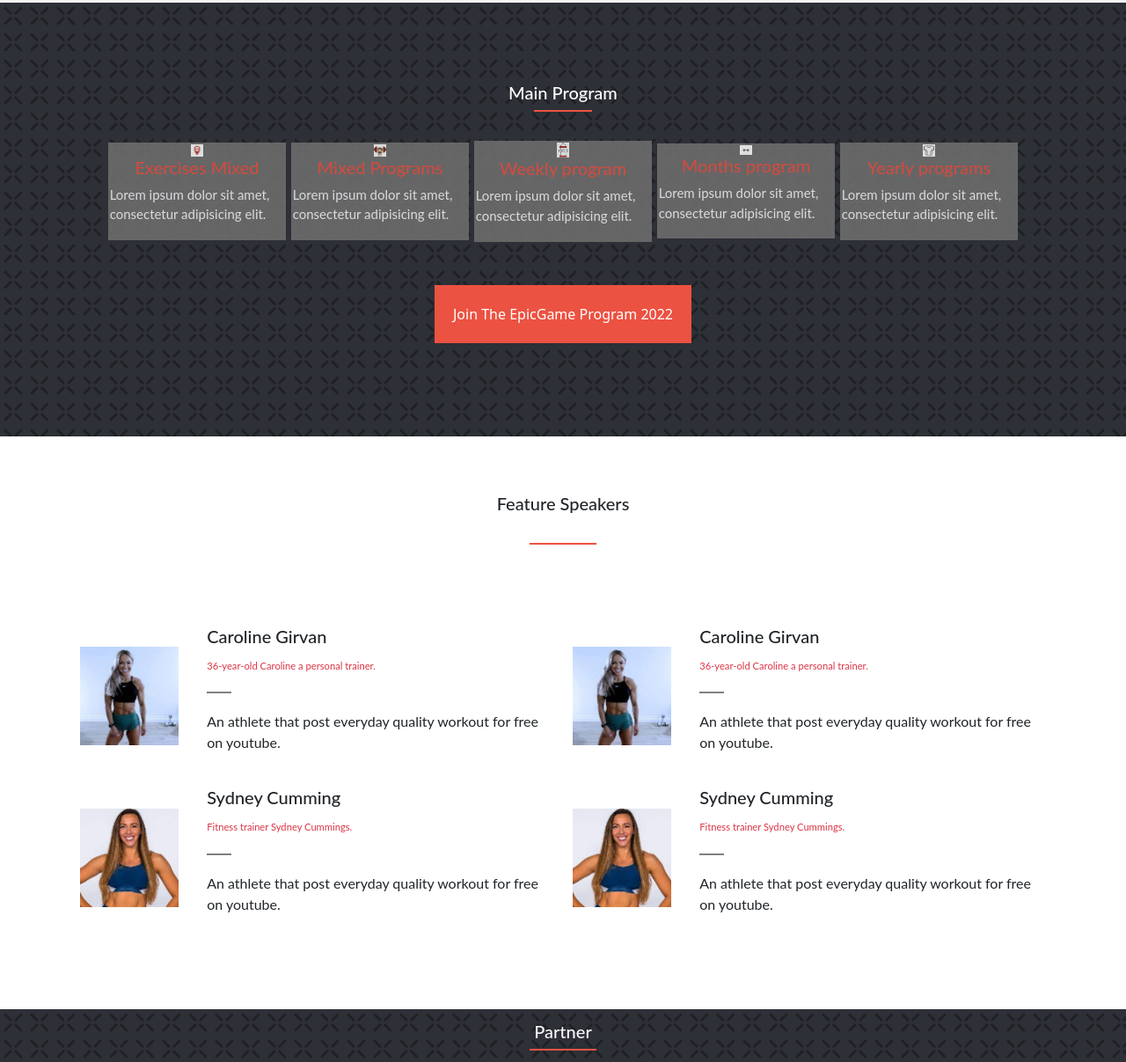
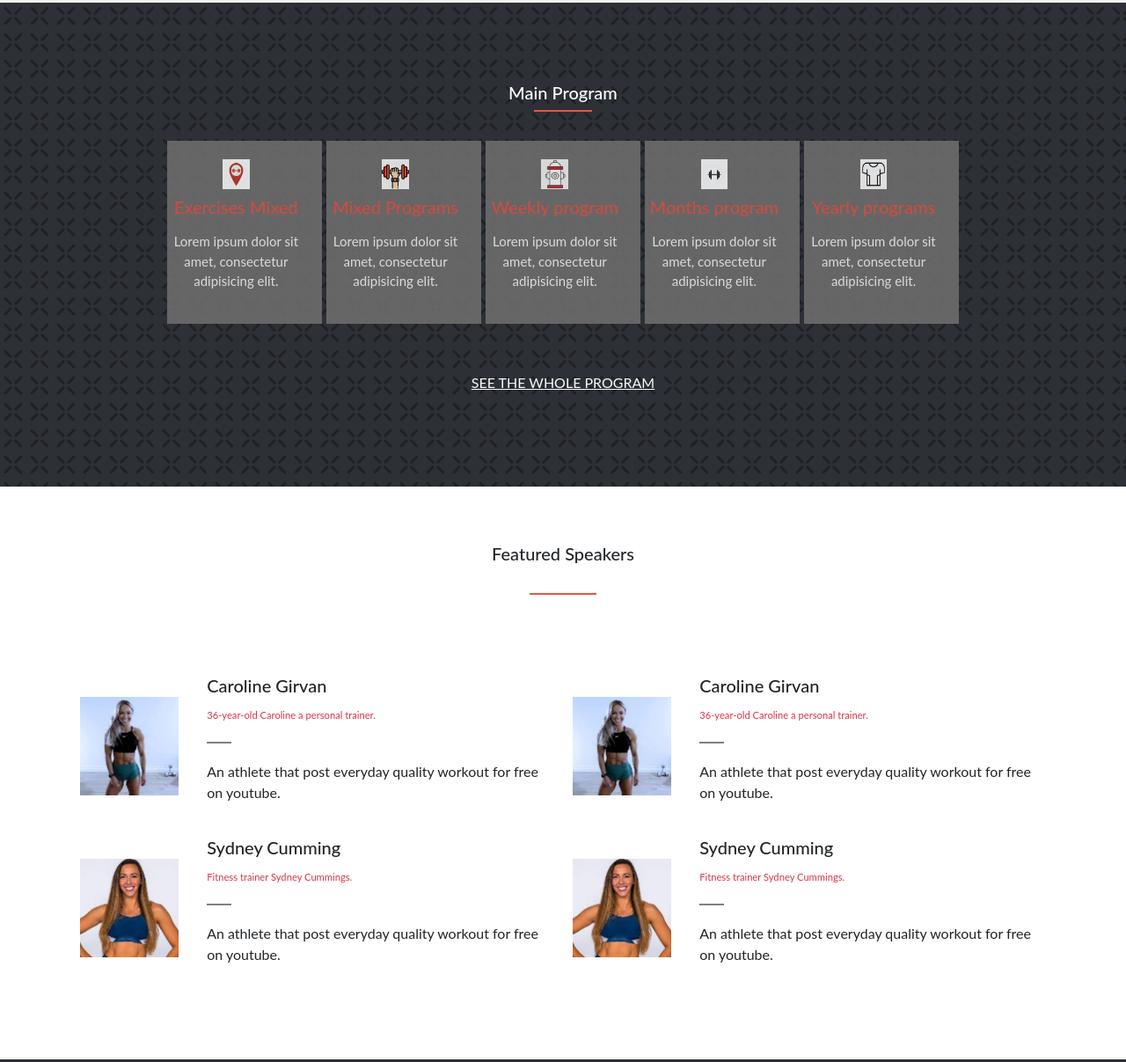
Before and after one commit to Suzi216/Capstone_project1, a website: page index.html in a window 1280 px wide. Shown: the part 695-1902 px from the top of the page at 88% size. Drawn offline with nearby package versions, Linux system fonts and the light colour scheme.

Commit message:
Fixing the errors pointed by the review

```diff
--- a/index.html
+++ b/index.html
@@ -12,7 +12,7 @@
     <title> Fitness page</title>
   </head>
   <body>
-    <div class="fornav">
+    <header class="fornav">
       <nav class="navbar py-0 navbar-light bg-dark justify-content-end">
         <a class="nav-item nav-link" href="#"> <img src="images/angellist.png" alt="Tags"></a>
         <a class="nav-item nav-link" href="#"> <img src="images/twitter.png" alt="Tags"> </a>
@@ -20,7 +20,7 @@
         <a class="nav-item nav-link" href="#">My Page</a>
         <a class="nav-item nav-link" href="#">Logout</a>
       </nav>
-    </div>
+    </header>
 
     <nav class="navig">
       <img class="x" src="images/Enabled.png" alt="">
@@ -34,7 +34,7 @@
       <a href="#">News</a>
       <a href="#">Campains</a>
     </nav>
-    <div class="wrapper1">
+    <section class="wrapper1">
       <img class="hamburger" src="images/hamburger1.png" alt="">
       <div class="container p-5">
         <div  class="container pt-0 p-3 mt-5 ">
@@ -49,87 +49,47 @@
          <p>@EPIC all rights reserved 2022.Epic game. 2020</p>
        </div>
       </div>
-    </div>
-
-    <div class="wrapper2">
+    </section>
+    <section class="wrapper2">
      <h5 class="text-prog">Main Program</h5>
      <div class="line"></div>
      <div class="card-wrap">
        <div class="cart">
          <img src="images/gym1.png" alt="">
          <h5>Exercises Mixed</h5>
-         <p class="text-light" >Lorem ipsum dolor sit amet, consectetur adipisicing elit.</p>
+         <p class="text-light text-center" >Lorem ipsum dolor sit amet, consectetur adipisicing elit.</p>
        </div>
        <div class="cart">
          <img src="images/gym2.jpg" alt="">
          <h5>Mixed Programs</h5>
-         <p class="text-light">Lorem ipsum dolor sit amet, consectetur adipisicing elit.</p>
+         <p class="text-light text-center">Lorem ipsum dolor sit amet, consectetur adipisicing elit.</p>
        </div>
        <div class="cart">
          <img src="images/gym3.png" alt="">
          <h5>Weekly program</h5>
-         <p class="text-light">Lorem ipsum dolor sit amet, consectetur adipisicing elit.</p>
+         <p class="text-light text-center">Lorem ipsum dolor sit amet, consectetur adipisicing elit.</p>
        </div>
        <div class="cart">
          <img src="images/gym4.png" alt="">
          <h5>Months program</h5>
-         <p class="text-light">Lorem ipsum dolor sit amet, consectetur adipisicing elit.</p>
+         <p class="text-light text-center">Lorem ipsum dolor sit amet, consectetur adipisicing elit.</p>
        </div>
        <div class="cart">
          <img src="images/gym5.jpg" alt="">
          <h5>Yearly programs</h5>
-         <p class="text-light">Lorem ipsum dolor sit amet, consectetur adipisicing elit.</p>
+         <p class="text-light text-center">Lorem ipsum dolor sit amet, consectetur adipisicing elit.</p>
        </div>
      </div>
      <div class="btn-container">
        <button type="button" class="button">Join The EpicGame Program 2022</button>
      </div>
-    </div>
-    <div class="wrapper3">
-      <h5 class="text"> Feature Speakers</h5>
-      <div class="line"></div>
-      <div class="speaker-wrap">
-        <section class="speakers">
-          <img class="speaker-img" src="images/speaker1.jpg" alt="">
-          <div class="side-info">
-            <h5 class="title">a</h5>
-            <span class=" about text-danger"></span>
-            <div class="line-"></div>
-            <p class="disc"></p>
-          </div>
-        </section>
-        <section class="speakers">
-          <img class="speaker-img" src="images/speaker1.jpg" alt="">
-          <div class="side-info">
-            <h5 class="title">a</h5>
-            <span class="about text-danger"></span>
-            <div class="line-"></div>
-            <p class="disc"></p>
-          </div>
-        </section>
-        <section class="speakers">
-          <img class="speaker-img" src="images/speaker1.jpg" alt="">
-          <div class="  side-info">
-            <h5 class="title">a</h5>
-            <span class="about text-danger"></span>
-            <div class="line-"></div>
-            <p class="disc"></p>
-          </div>
-        </section>
-        <section class="speakers">
-          <img class="speaker-img" src="images/speaker2.jpg" alt="">
-          <div class="side-info">
-            <h5 class="title">a</h5>
-            <span class="about text-danger"></span>
-            <div class="line-"></div>
-            <p class="disc"> </p>
-          </div>
-        </section>
-
-      </div>
-
-    </div>
-    <div class=" wrapper4">
+     <div id="see-link">
+       <p class="text-light"><u>SEE THE WHOLE PROGRAM</u></p>
+     </div>
+   </section>
+    <section class="wrapper3">
+    </section>
+    <section class=" wrapper4">
       <h5 class="text-light text-center">Partner</h5>
       <div class="line"></div>
       <section class="d-flex flex-row  justify-content-center  p-4">
@@ -139,15 +99,15 @@
         <p class=" text-light p-3">Twitter</p>
         <p class=" text-light p-3">Youtube</p>
       </section>
-    </div>
-    <div class="wrapper5">
+    </section>
+    <footer class="wrapper5">
       <div class="p-5 border">
         <div class="d-flex flex-row justify-content-center align-items-center align-content-center p-2">
-          <img class="w-50 p-3" src="images/logos.png" alt="">
+          <img class="w-50 p-3" src="images/logoss.png" alt="">
           <p class="font-weight-bold"> <strong>2015 Gym Workouts. Some Rights Reserved.</strong> </p>
         </div>
       </div>
-    </div>
+    </footer>
 
   </body>
 </html>
--- a/main.js
+++ b/main.js
@@ -41,18 +41,54 @@ const speakers = [
   },
 ];
 
-const images = document.getElementsByClassName('speaker-img');
-const titles = document.getElementsByClassName('title');
-const about = document.getElementsByClassName('about');
-const discription = document.getElementsByClassName('disc');
+function feature() {
+  const wrapper = document.getElementsByClassName('wrapper3');
+  const h5 = document.createElement('h5');
+  h5.className = 'text';
+  h5.innerText = 'Featured Speakers';
+  wrapper[0].appendChild(h5);
 
-const array = document.getElementsByClassName('speakers');
-function feature() {
-  for (let i = 0; i < array.length; i += 1) {
-    titles[i].innerText = speakers[i].title;
-    images[i].src = `${speakers[i].image}`;
-    about[i].innerText = `${speakers[i].text}`;
-    discription[i].innerText = `${speakers[i].description}`;
+  const line = document.createElement('div');
+  line.className = 'line';
+  wrapper[0].appendChild(line);
+
+  const wrap = document.createElement('div');
+  wrap.className = 'speaker-wrap';
+
+  wrapper[0].appendChild(wrap);
+
+  for (let i = 0; i < speakers.length; i += 1) {
+    const speaker = document.createElement('section');
+    speaker.className = 'speakers';
+    wrap.appendChild(speaker);
+
+    const img = document.createElement('img');
+    img.className = 'speaker-img';
+    speaker.appendChild(img);
+    img.src = `${speakers[i].image}`;
+
+    const side = document.createElement('div');
+    side.className = 'side-info';
+    speaker.appendChild(side);
+
+    const hd = document.createElement('h5');
+    hd.className = 'title';
+    side.appendChild(hd);
+    hd.innerText = `${speakers[i].title}`;
+
+    const about = document.createElement('span');
+    about.className = 'about text-danger';
+    side.appendChild(about);
+    about.innerText = `${speakers[i].text}`;
+
+    const line1 = document.createElement('div');
+    line1.className = 'line-';
+    side.appendChild(line1);
+
+    const discription = document.createElement('p');
+    discription.className = 'disc';
+    side.appendChild(discription);
+    discription.innerText = `${speakers[i].description}`;
   }
 }
 feature();
--- a/style.css
+++ b/style.css
@@ -81,7 +81,14 @@ p {
   font-family: lato, sans-serif;
 }
 
-/* not show the nav in mobile */
+#see-link {
+  display: flex;
+  justify-content: center;
+  padding-top: 2%;
+}
+
+
+/* not show the  in mobile */
 @media screen and (max-width: 768px) {
   .logo-nav {
     display: none;
@@ -132,6 +139,10 @@ p {
   }
 
   .logo-con {
+    display: none;
+  }
+
+  #see-link {
     display: none;
   }
 }
@@ -191,8 +202,8 @@ p {
 }
 
 .wrapper2 .cart img {
-  width: 7%;
-  height: 7%;
+  width: 20%;
+  height: 20%;
 }
 
 .cart h5 {
@@ -320,10 +331,10 @@ p {
     justify-content: space-around;
     align-items: center;
     align-content: center;
-    width: 30%;
-    height: 30%;
+    width: 11em;
+    height: 13em;
     background-color: #707070;
-    padding: 0.2%;
+    padding-left: 0.2%;
   }
 
   .cart img {
@@ -333,6 +344,10 @@ p {
 
   .cart p {
     font-size: 15px;
+  }
+
+  .btn-container {
+    display: none;
   }
 
   .wrapper2 {
```
Also changed, not shown: index-about.html (+17 -17 lines), style-about.css (+18 -3 lines), images/Capture.PNG (added), images/logos.PNG, images/logoss.png (added).
